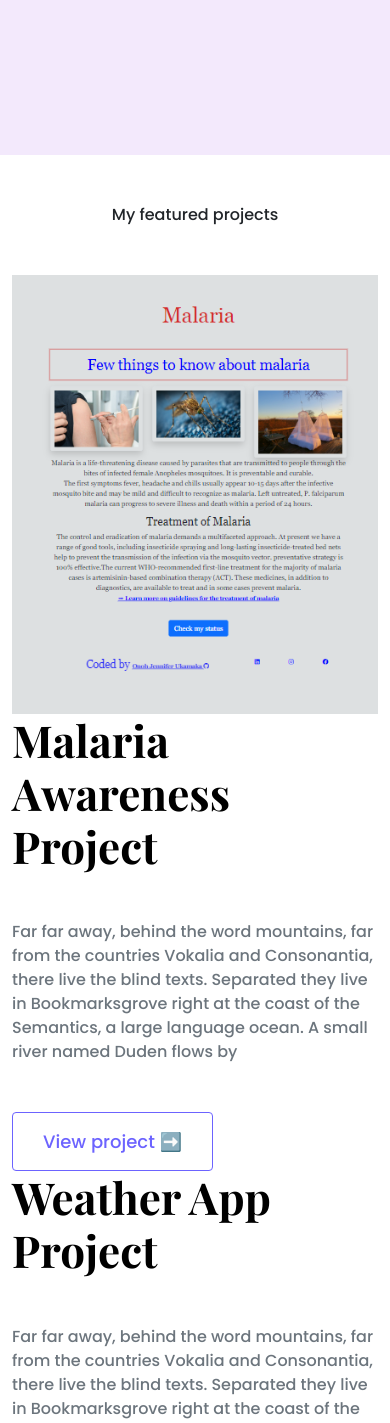
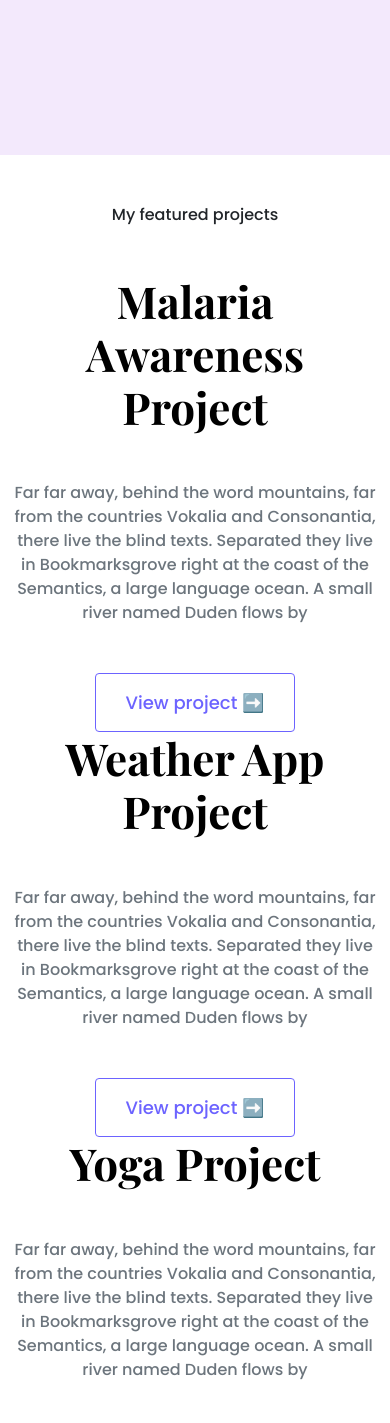
Before and after one commit to OnohJennifer/my-portfolio, a plain HTML site: page index.html in a window 390 px wide. Shown: the part 558-1981 px from the top of the page. Drawn offline with nearby package versions, Linux system fonts and the light colour scheme.

Commit message:
Removed the images in homepage when resolution is minimized

```diff
--- a/index.html
+++ b/index.html
@@ -72,14 +72,14 @@
     <p class="text-center m-5">My featured projects</p>
     <div class="container">
       <div class="row">
-        <div class="col-sm-6">
+        <div class="col d-none d-lg-block">
           <img
             src="/images/malaria-project.png"
             class="img-fluid"
             alt="malaria-project"
           />
         </div>
-        <div class="col-sm-6 project-description">
+        <div class="col project-description text-center">
           <h2 class="mb-5">Malaria Awareness Project</h2>
           <p class="mb-5 text-muted">
             Far far away, behind the word mountains, far from the countries
@@ -94,7 +94,7 @@
       </div>
 
       <div class="row">
-        <div class="col-sm-6 project-description">
+        <div class="col project-description text-center">
           <h2 class="mb-5">Weather App Project</h2>
           <p class="mb-5 text-muted">
             Far far away, behind the word mountains, far from the countries
@@ -106,15 +106,15 @@
             >View project ➡️</a
           >
         </div>
-        <div class="col-sm-6">
+        <div class="col d-none d-lg-block">
           <img src="/images/weather.png" class="img-fluid" alt="weather app" />
         </div>
       </div>
       <div class="row">
-        <div class="col-sm-6">
+        <div class="col d-none d-lg-block text-center">
           <img src="/images/yoga.png" class="img-fluid" alt="yoga app" />
         </div>
-        <div class="col-sm-6 project-description">
+        <div class="col project-description text-center">
           <h2 class="mb-5">Yoga Project</h2>
           <p class="mb-5 text-muted">
             Far far away, behind the word mountains, far from the countries
```
